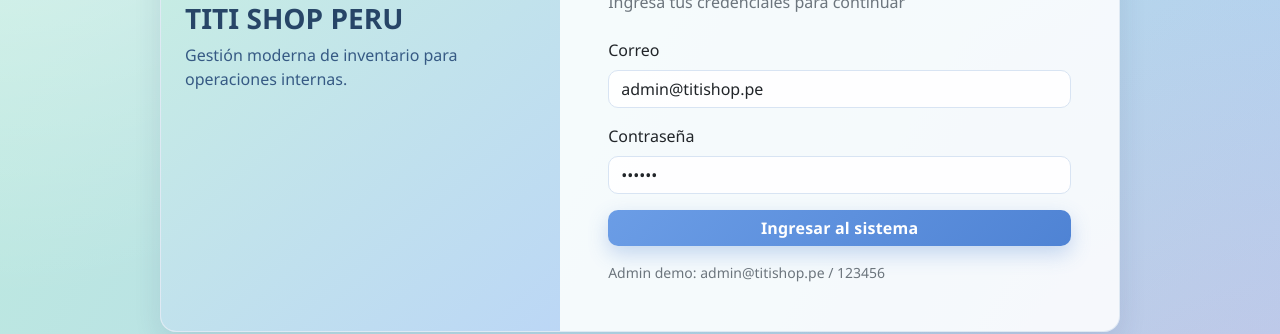
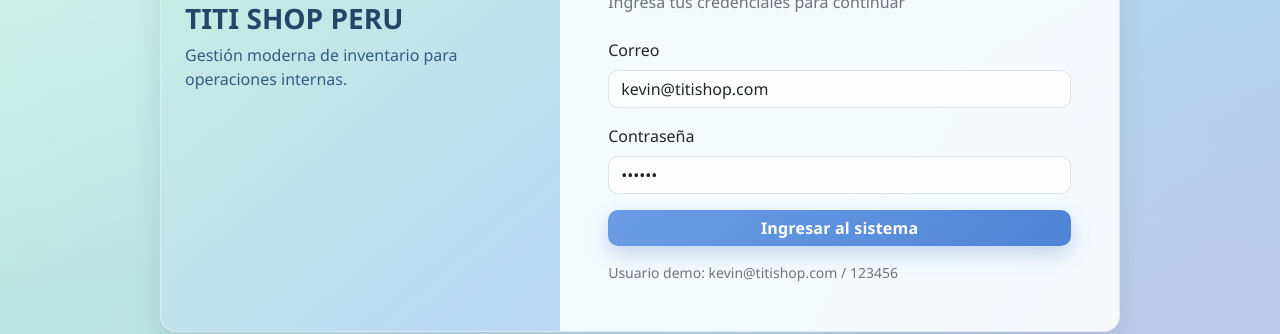
Before and after one commit to Espiritu16/titishop-frontend-angular, an Angular app: page /login in a window 1280 px wide. Shown: the part 278-612 px from the top of the page. Built offline with nearby package versions, Linux system fonts and the light colour scheme.

Commit message:
actualizar usuario demo de login a kevin

```diff
--- a/src/app/features/login/login.html
+++ b/src/app/features/login/login.html
@@ -26,7 +26,7 @@
           }
           <button class="btn btn-primary w-100" type="submit" [disabled]="!canSubmit">Ingresar al sistema</button>
         </form>
-        <small class="d-block mt-3 text-secondary">Admin demo: admin@titishop.pe / 123456</small>
+        <small class="d-block mt-3 text-secondary">Usuario demo: kevin@titishop.com / 123456</small>
       </div>
     </div>
   </div>
--- a/src/app/features/login/login.ts
+++ b/src/app/features/login/login.ts
@@ -10,7 +10,7 @@ import { AuthService } from '../../core/auth.service';
   styleUrl: './login.scss',
 })
 export class Login {
-  email = 'admin@titishop.pe';
+  email = 'kevin@titishop.com';
   password = '123456';
   error = '';
   message = '';
```
